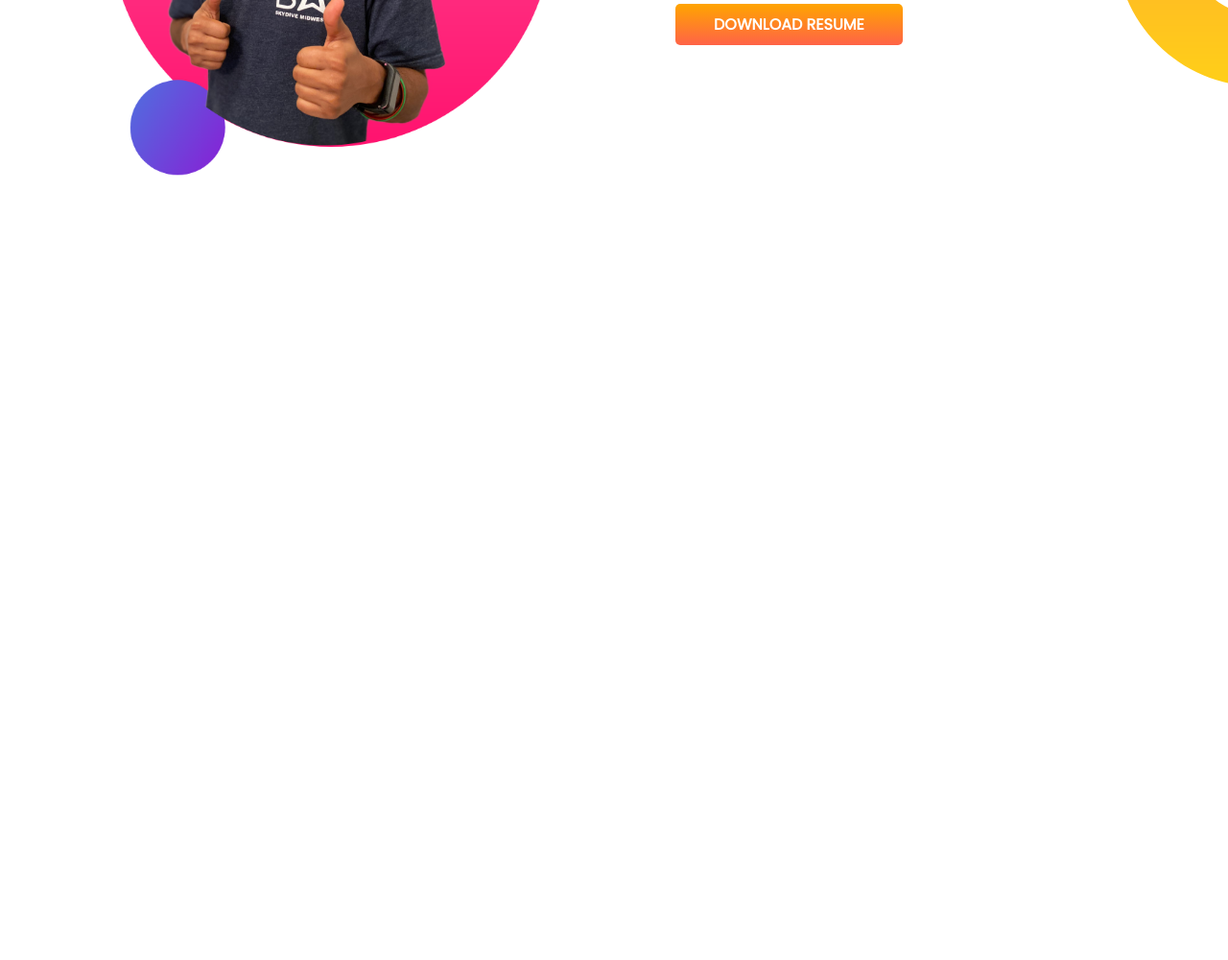
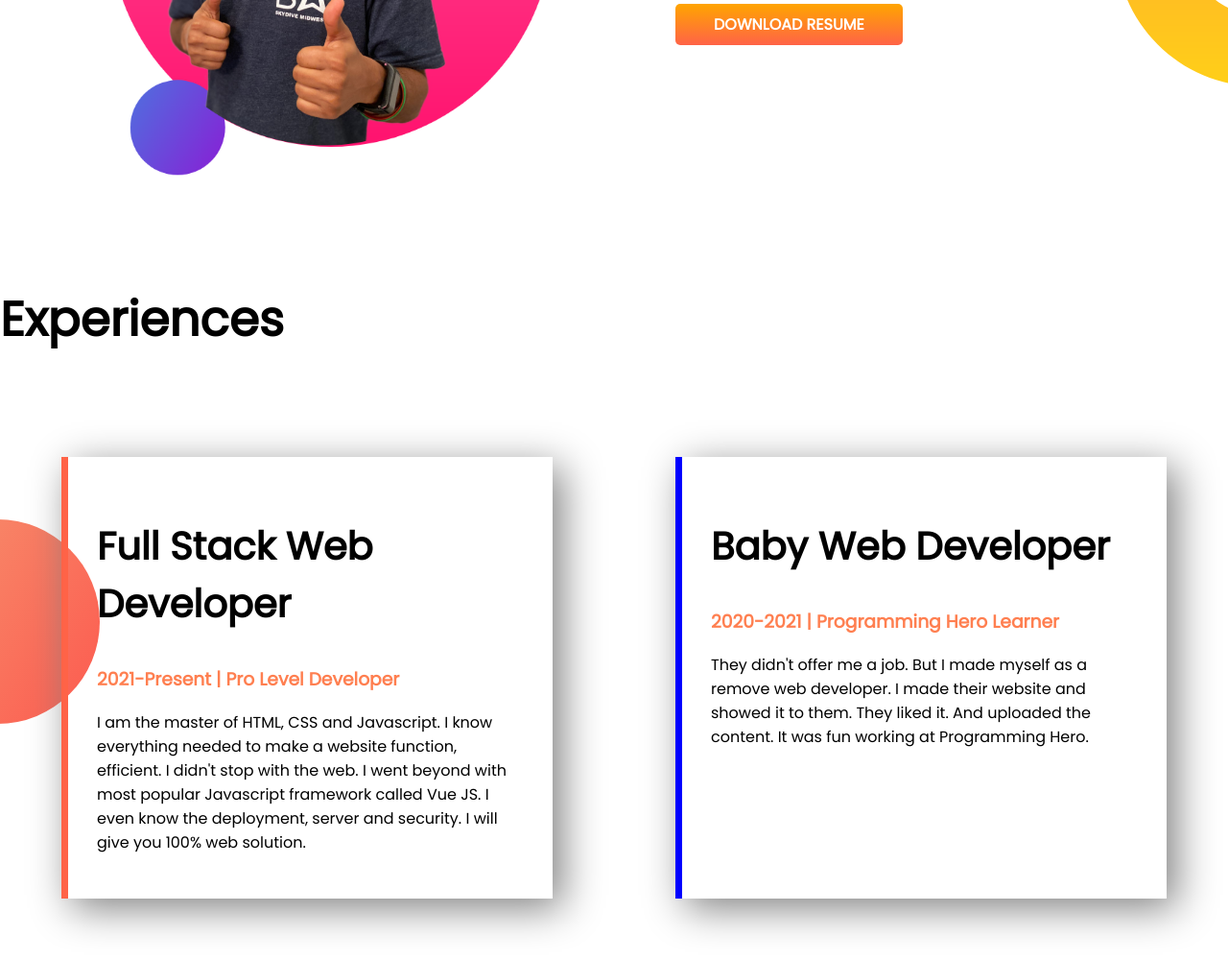
Before and after one commit to Farhanhkr/developer-portfolio, a plain HTML site: page index.html in a window 1280 px wide. Shown: the part 1039-2039 px from the top of the page at 96% size. Before the commit the page ends 1293 px from the top, so only its background shows below. Drawn offline with Linux system fonts and the light colour scheme.

Commit message:
last-part-competed

```diff
--- a/index.html
+++ b/index.html
@@ -10,23 +10,23 @@
     <link rel="stylesheet" href="style.css">
 </head>
 <body>
-  <section class="top-banner">
-    <div class="div1">
+  <section class="top-banner flex">
+    <div class="half-weith">
         <h1>Welcome To</h1>
         <h1><span class="farhan-color">Farhan Ahmed</span> World</h1>
         <h3>Build Climber and Train Stopper</h3>
-        <p class="p-part1">You might saw me jumping, climbing buildings, and stopping trains. But nobody pays me a dime for that work. That's why I am learning and mastering web development. I will not stop until I become the Web Development Hero.</p>
+        <p>You might saw me jumping, climbing buildings, and stopping trains. But nobody pays me a dime for that work. That's why I am learning and mastering web development. I will not stop until I become the Web Development Hero.</p>
         <a id="link-button" target="_blank" href="https://www.programming-hero.com">HIRE ME</a>
       </div>
-      <div class="div1">
+      <div class="half-weith">
           <img src="jhankar.png" alt="">
       </div>
   </section>
-  <section class="dream-bg">
-      <div class="div2">
+  <section class="dream-bg flex">
+      <div class="half-weith">
           <img src="jhankar2.png" alt="">
       </div>
-      <div class="div2">
+      <div class="half-weith">
           <h1>
             Dream Big
           </h1>
@@ -40,5 +40,34 @@
 
       </div>
   </section>
+  <section class="last-part">
+    <h1 class="ex-text">
+      Experiences
+    </h1>
+    <div class="flex">
+        <div id="full-stack-developer" class="exparince-item">
+              <h2 class="full-stack">
+                Full Stack Web Developer
+              </h2>
+              <h3 class="farhan-color">
+                2021-Present | Pro Level Developer
+              </h3>
+              <p>
+                I am the master of HTML, CSS and Javascript. I know everything needed to make a website function, efficient. I didn't stop with the web. I went beyond with most popular Javascript framework called Vue JS. I even know the deployment, server and security. I will give you 100% web solution.
+              </p>
+        </div>
+        <div id="baby-web-developer" class="exparince-item">
+          <h2 class="full-stack">
+              Baby Web Developer
+          </h2>
+          <h3 class="farhan-color">
+              2020-2021 | Programming Hero Learner
+          </h3>
+          <p>
+              They didn't offer me a job. But I made myself as a remove web developer. I made their website and showed it to them. They liked it. And uploaded the content. It was fun working at Programming Hero.
+          </p>
+      </div>
+    </div>
+</section>
 </body>
 </html>
--- a/style.css
+++ b/style.css
@@ -8,15 +8,15 @@ h1{
 .farhan-color{
     color: coral;
 }
-section{
+.flex{
     display: flex;
 }
-.div1{
+.half-weith{
     width: 50%;
     padding: 5%;
 }
-.div1 img{
-    width: 80%;
+.half-weith img{
+    width: 100%;
 
 }
 #link-button{
@@ -31,13 +31,6 @@ section{
     background-image: url(top-banner.png);
         background-repeat: no-repeat
 }
-.div2{
-    width: 50%;
-    padding: 5%;
-}
-.div2 img{
-    width: 100%;
-}
 #link-button2{
     text-decoration: none;
     border-radius: 5px;
@@ -51,3 +44,26 @@ section{
     background-repeat: no-repeat;
     background-position: right;
 }
+.last-part{
+    background-image: url(exp-bg.png);
+    background-repeat: no-repeat;
+    background-position: left;
+}
+.ex-text{
+    font-size: 50px;
+}
+.full-stack{
+    font-size: 40px;
+}
+.exparince-item{
+    box-shadow: 10px 10px 40px gray;
+    margin: 5%;
+    width: 60%;
+    padding: 30px;
+}
+#full-stack-developer{
+    border-left: 7px solid tomato;
+}
+#baby-web-developer{
+    border-left: 7px solid blue;
+}
```
